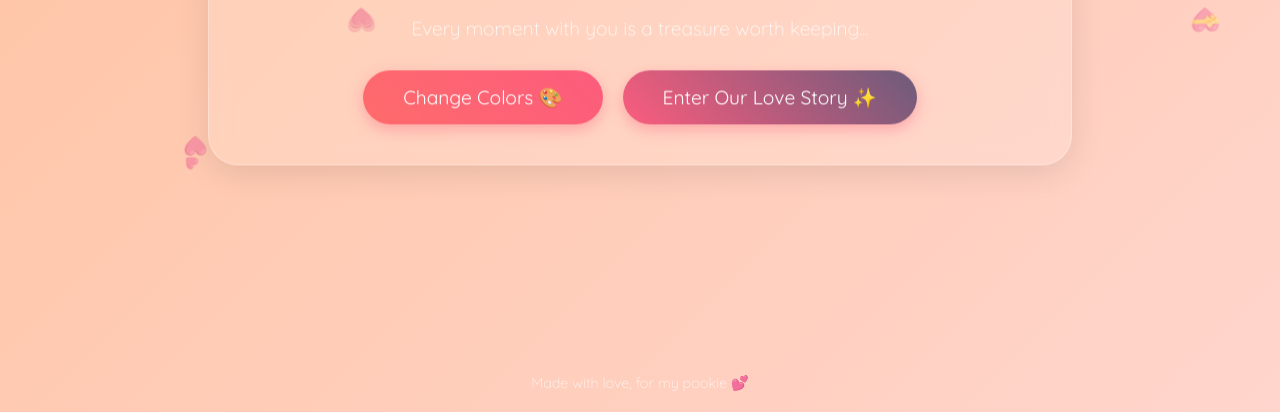
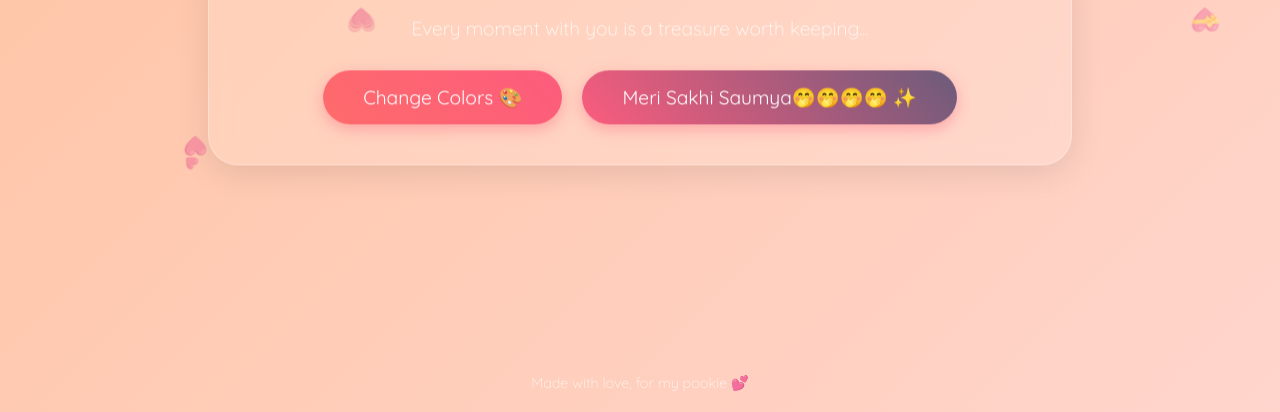
Before and after one commit to mukesh7564/Gallery, a plain HTML site: page index.html in a window 1280 px wide. Shown: the part 388-800 px from the top of the page. Drawn offline with Linux system fonts and the light colour scheme.

Commit message:
Update index.html

```diff
--- a/index.html
+++ b/index.html
@@ -172,7 +172,7 @@
         <p class="subtitle">Every moment with you is a treasure worth keeping...</p>
         <div class="btn-container">
             <button class="btn color-btn">Change Colors 🎨</button>
-            <button class="btn">Enter Our Love Story ✨</button>
+            <button class="btn">Meri Sakhi Saumya🤭🤭🤭🤭 ✨</button>
         </div>
     </div>
     <p class="love-msg">Made with love, for my pookie 💕</p>
```
